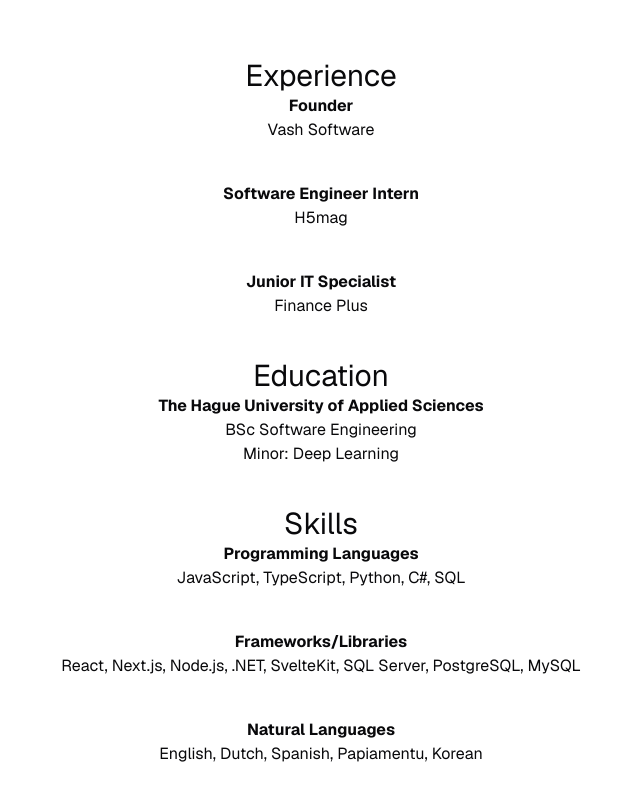
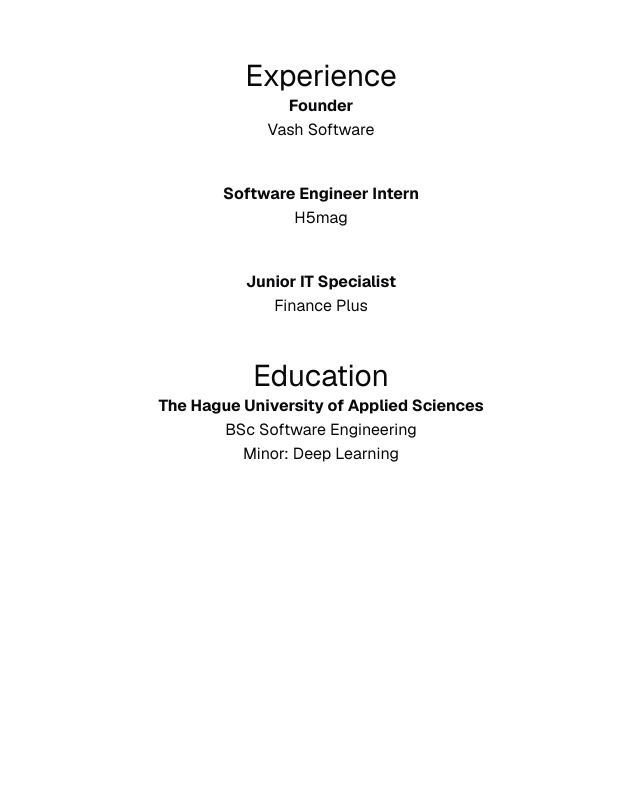
Before and after one commit to stanrunge/personal-website, a Next.js app: page / in a window 1280 px wide. Shown: the part 390-1190 px from the top of the page, without its empty margins (319-959 px from the left). After the commit the page ends 896 px from the top, so only its background shows below. Built offline with nearby package versions, Linux system fonts and the light colour scheme.

Commit message:
remove skills section

```diff
--- a/app/page.tsx
+++ b/app/page.tsx
@@ -29,25 +29,6 @@
         <p>BSc Software Engineering</p>
         <p>Minor: Deep Learning</p>
       </div>
-
-      <div className="text-center my-10">
-        <h2 className="text-3xl">Skills</h2>
-        <b>Programming Languages</b>
-        <p>JavaScript, TypeScript, Python, C#, SQL</p>
-
-        <div className="text-center my-10">
-          <b>Frameworks/Libraries</b>
-          <p>
-            React, Next.js, Node.js, .NET, SvelteKit, SQL Server, PostgreSQL,
-            MySQL
-          </p>
-        </div>
-
-        <div className="text-center my-10">
-          <b>Natural Languages</b>
-          <p>English, Dutch, Spanish, Papiamentu, Korean</p>
-        </div>
-      </div>
     </div>
   );
 }
```
